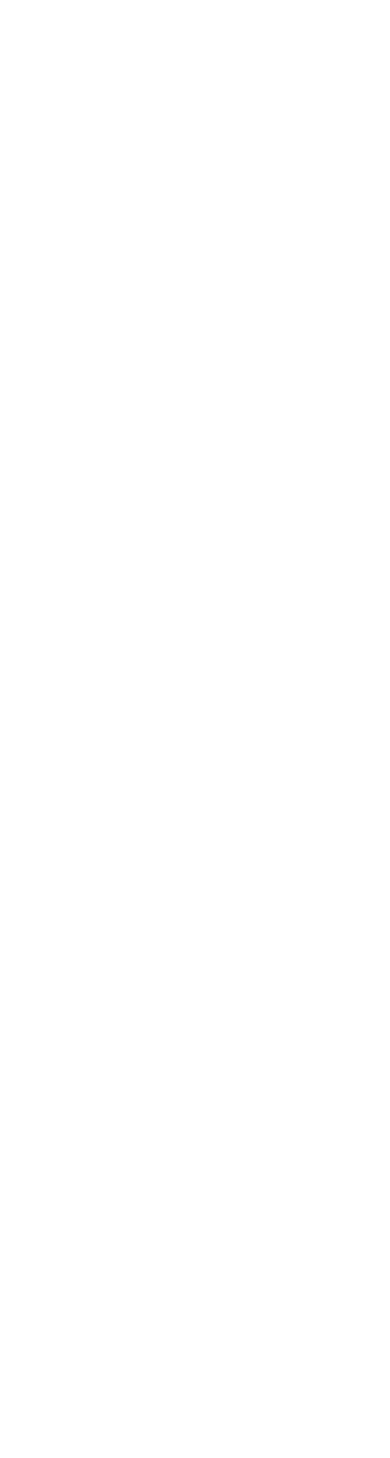
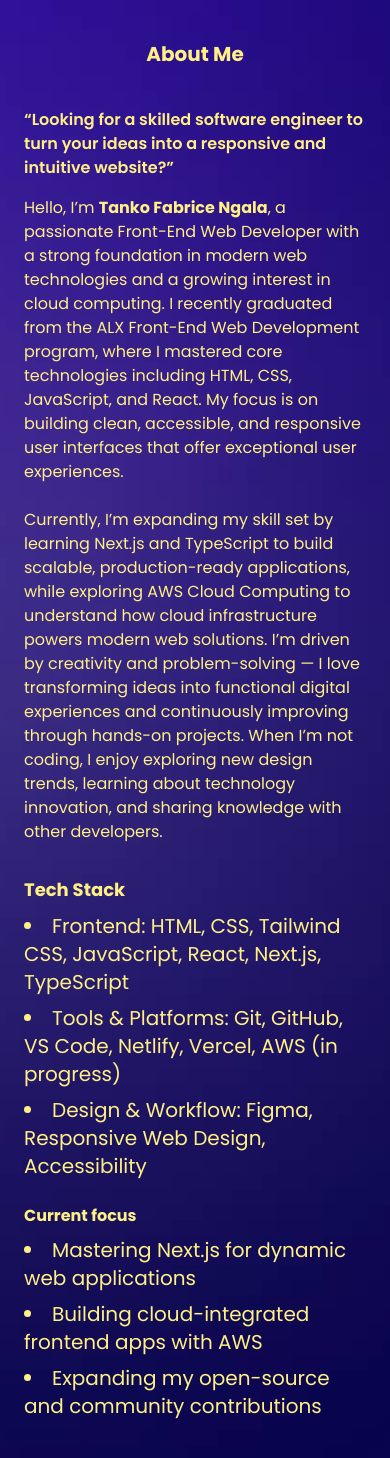
Before and after one commit to Tanko99/Tanko-Portfolio, a React (Vite) app in the folder tanko-ngala/: page /about in a window 390 px wide. Before the commit this address had no page. Shown: the top 1458 px of the page. Before the commit the page ends 844 px from the top, so only its background shows below. Built offline with nearby package versions, Linux system fonts and the light colour scheme.

Commit message:
about page fixed and responsiveness ensured

```diff
--- a/tanko-ngala/src/App.jsx
+++ b/tanko-ngala/src/App.jsx
@@ -1,11 +1,13 @@
 import { BrowserRouter as Router, Routes, Route  } from "react-router-dom";
 import Home from "./pages/HomePage";
+import AboutMe from "./pages/AboutPage";
 
 function App(){
   return (
     <Router>
       <Routes>
         <Route path="/" element={<Home />} />
+        <Route path="/about" element={<AboutMe />} />
       </Routes>
     </Router>
   );
--- /dev/null
+++ b/tanko-ngala/src/pages/AboutPage.jsx
@@ -0,0 +1,45 @@
+import background from '../assets/bg-pic.jpg';
+
+function AboutMe(){
+    return (
+        <div style={{ backgroundImage: `url(${background})`}}
+         className="bg-cover bg-center bg-no-repeat minh-h-screen
+         iext-center flex flex-col px-6 md:px-20 py-10  justify-center font-poppins text-yellow-200">
+        <h1 className="md:text-5xl lg:text-7xl sm:text-3xl text-xl font-bold mb-10 text-center">About Me</h1>
+        <p className=" lg:text-4xl md:text-2xl sm:text-xl mb-4 font-semibold"><q>Looking for a skilled software engineer to turn your
+            ideas into a responsive and intuitive website?
+            </q></p>
+        <p className="lg:text-4xl md:text-xl sm:text-lg mb-6 ">Hello, I’m <strong>Tanko Fabrice Ngala</strong>, a passionate Front-End
+         Web Developer with a strong foundation in modern web technologies and
+          a growing interest in cloud computing.
+
+         I recently graduated from the ALX Front-End Web Development program, where I
+         mastered core technologies including HTML, CSS, JavaScript, and React. My
+        focus is on building clean, accessible, and responsive user interfaces that
+         offer exceptional user experiences.
+         </p>
+
+       <p className="lg:text-3xl md:text-xl sm:text-lg mb-8" > Currently, I’m expanding my skill set by learning Next.js and TypeScript to build scalable, production-ready applications, while exploring AWS Cloud Computing to understand how cloud infrastructure powers modern web solutions.
+
+        I’m driven by creativity and problem-solving — I love transforming ideas into functional digital experiences and continuously improving through hands-on projects.
+
+         When I’m not coding, I enjoy exploring new design trends, learning about technology innovation, and sharing knowledge with other developers.
+       </p>
+       <h2 className="md:text-2xl sm:text-xl text-lg font-bold mb-2">Tech Stack</h2>
+       <ul className="list-disc list-inside space-y-2 text-xl mb-6">
+        <li>Frontend: HTML, CSS, Tailwind CSS, JavaScript, React, Next.js, TypeScript</li>
+        <li>Tools & Platforms: Git, GitHub, VS Code, Netlify, Vercel, AWS (in progress)</li>
+        <li>Design & Workflow: Figma, Responsive Web Design, Accessibility</li>
+       </ul>
+       <h3 className="md:text-2xl sm:text-xl mb-2 font-bold">Current focus</h3>
+       <ul className="list-disc list-inside space-y-2 text-xl mb-6">
+        <li>Mastering Next.js for dynamic web applications</li>
+        <li>Building cloud-integrated frontend apps with AWS</li>
+        <li>Expanding my open-source and community contributions</li>
+       </ul>
+    </div>
+    );
+}
+
+
+export default AboutMe;
```
